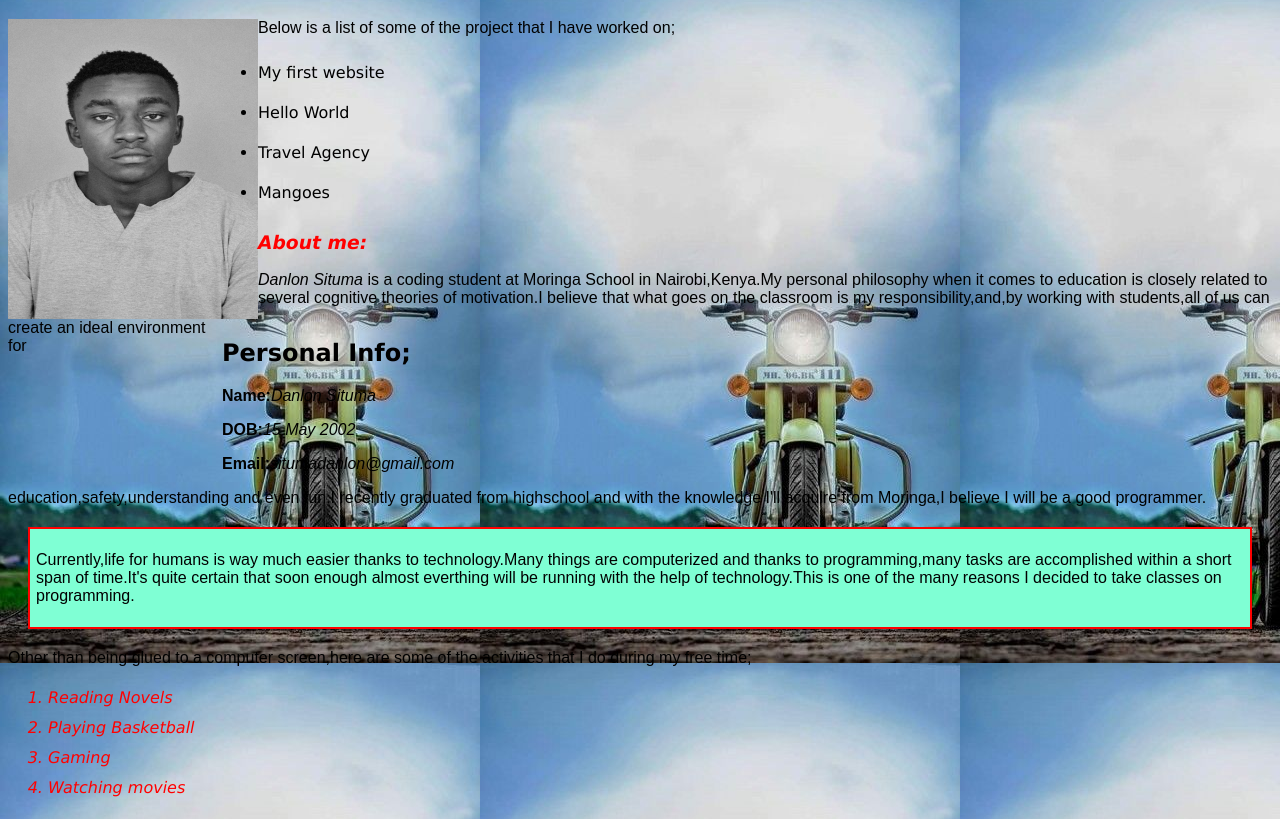
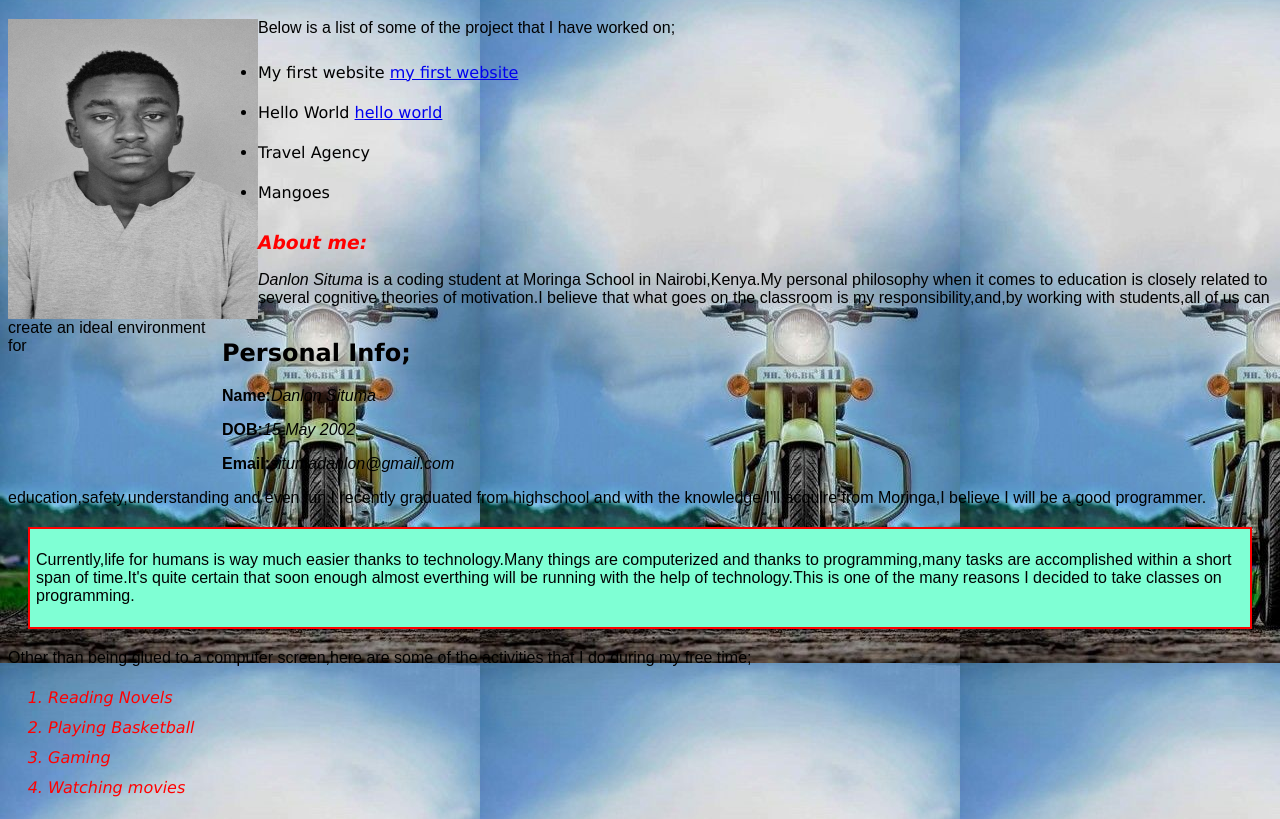
Before and after one commit to Dasi202/Portfolio-Landing-page, a plain HTML site: page index.html in a window 1280 px wide. Shown: the part 62-881 px from the top of the page. Drawn offline with Linux system fonts and the light colour scheme; files whose address does not match are found by name.

Commit message:
Add links to projects

```diff
--- a/index.html
+++ b/index.html
@@ -16,8 +16,8 @@
       </div>
           <p>Below is a list of some of the project that I have worked on;</p>
           <ul>
-              <li>My first website</li>
-              <li>Hello World</li>
+              <li>My first website <a href="https://dasi202.github.io/my-first-website/">my first website</a></li>
+              <li>Hello World <a href="https://dasi202.github.io/hello-world/">hello world</a></li>
               <li>Travel Agency</li>
               <li>Mangoes</li>
           </ul>
```
